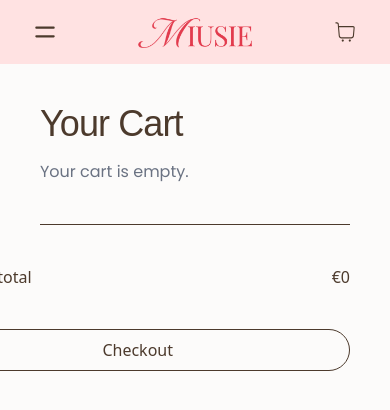
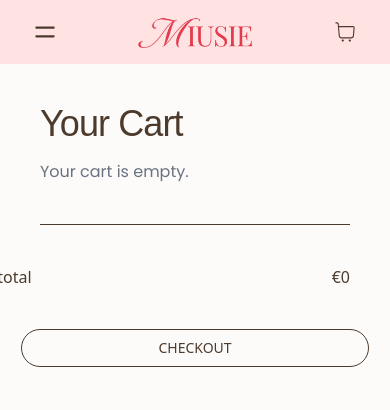
Before and after one commit to grazielac/miusie-ecommerce, a Next.js app: page /cart in a window 390 px wide. Shown: the top 410 px of the page. Built offline with nearby package versions, Linux system fonts and the light colour scheme; a web font is replaced by a local one.

Commit message:
fix: center CheckoutButton in mobile

```diff
--- a/components/CheckoutButton.jsx
+++ b/components/CheckoutButton.jsx
@@ -28,12 +28,12 @@ export default function CheckoutButton({ items }) {
 
   return (
     <div className="w-full mt-10">
-      <div className="flex justify-end">
+      <div className="flex justify-center sm:justify-end lg:justify-end">
         <button
-          className="border py-2 px-44 rounded-full cursor-pointer hover:bg-[#DF3D54] hover:text-white"
+          className="text-sm lg:text- border py-2 px-34 lg:px-44 rounded-full cursor-pointer hover:bg-[#DF3D54] hover:text-white"
           onClick={handleCheckout}
         >
-          Checkout
+          CHECKOUT
         </button>
       </div>
     </div>
```
